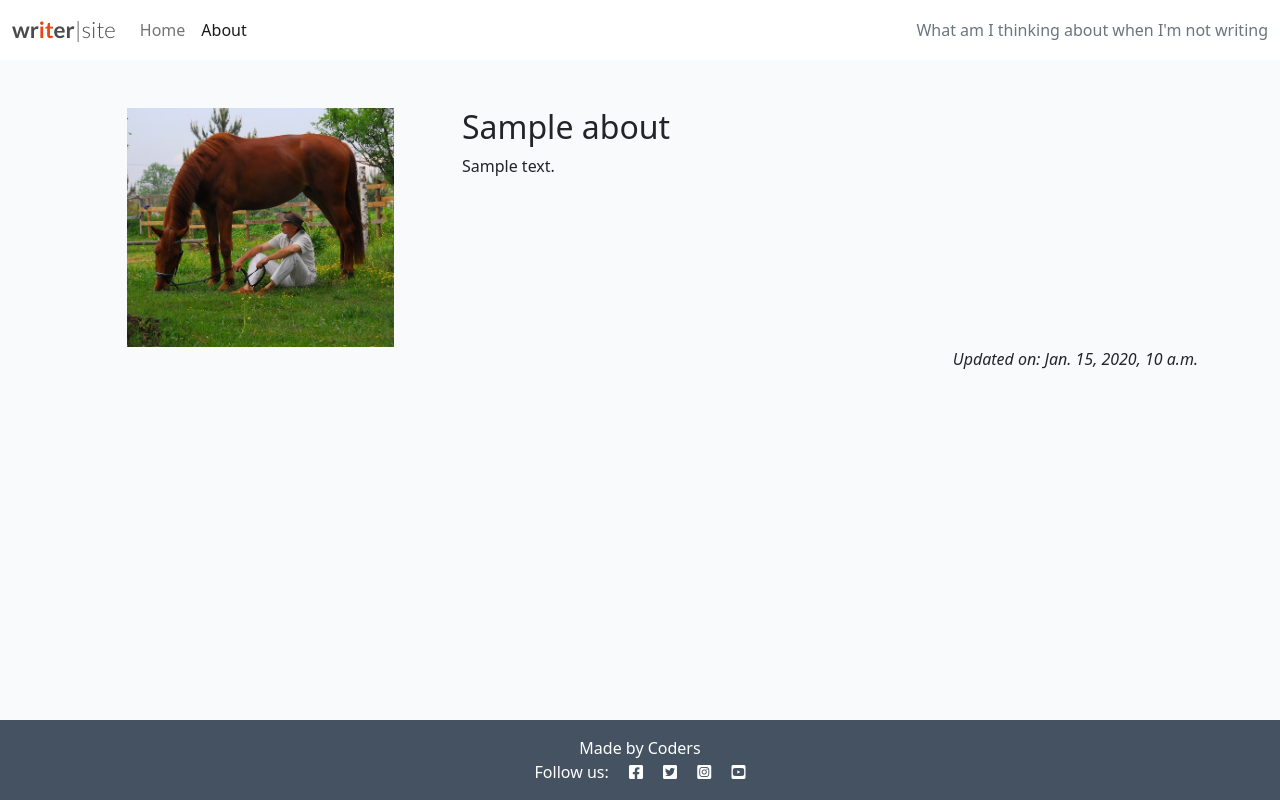
After one commit to ireneuszcierpisz/author-site, a Django app: page /about/ in a window 1280 px wide. The commit adds this page. Run offline with Django 4.2, Linux system fonts and the light colour scheme; tables that the repository leaves empty hold one stand-in row (values such as "Sample post"); parts of the project's set-up code (start-up, migrations or seed data) failed here and were passed over.

Commit message:
Add about template and urls.

```diff
--- /dev/null
+++ b/about/templates/about/about.html
@@ -0,0 +1,23 @@
+{% extends 'base.html' %}
+{% block content %}
+{% load static %}
+<div class="container mt-5">
+    <div class="row">
+        <div class="col-4 text-center">
+            <img src="{% static 'images/Oda.jpg' %}" width="75%">
+        </div>
+        <div class="col-8">
+            <!-- Title goes between these h2 tags -->
+            <h2>{{ about.title }}</h2>
+            <!-- Content goes directly underneath this -->
+            {{ about.content | safe }}
+        </div>
+    </div>
+    <div class="row">
+        <div class="col text-right">
+            <!-- Updated on field goes in here -->
+            <p class="text-end"><em>Updated on: {{ about.updated_on }}</em></p>
+        </div>
+    </div>
+</div>
+{% endblock content %}
--- /dev/null
+++ b/about/urls.py
@@ -0,0 +1,6 @@
+from . import views
+from django.urls import path
+
+urlpatterns = [
+    path('', views.about_me, name='about'),
+]
--- a/authorsite/urls.py
+++ b/authorsite/urls.py
@@ -21,7 +21,7 @@ from django.urls import path, include
 urlpatterns = [
     # path('', index_views.index, name='index'),
     path('admin/', admin.site.urls),
-    # path("about/", include("about.urls"), name="about-urls"),
+    path("about/", include("about.urls"), name="about-urls"),
     path("accounts/", include("allauth.urls")),
     path("", include("blog.urls"), name="blog-urls"),
     # wire up the django_summernote app to the authorsite project
--- a/templates/base.html
+++ b/templates/base.html
@@ -1,4 +1,6 @@
-{% load static %} {% url 'home' as home_url %}
+{% load static %}
+{% url 'home' as home_url %}
+{% url 'about' as about_url %}
 
 <!DOCTYPE html>
 <html class="h-100" lang="en">
@@ -63,13 +65,18 @@
               <a
                 class="nav-link {% if request.path == home_url %}active{% endif %}"
                 aria-current="page"
-                href="#"
+                href="{% url 'home' %}"
                 >Home</a
               >
             </li>
+            </li>
+            <li class="nav-item">
+                <a class="nav-link {% if request.path == about_url %}active{%endif%}" aria-current="page"
+                    href="{% url 'about' %}">About</a>
+            </li>
           </ul>
           <span class="navbar-text text-muted">
-            What I think about when I'm not writing
+            What am I thinking about when I'm not writing
           </span>
         </div>
       </div>
```
